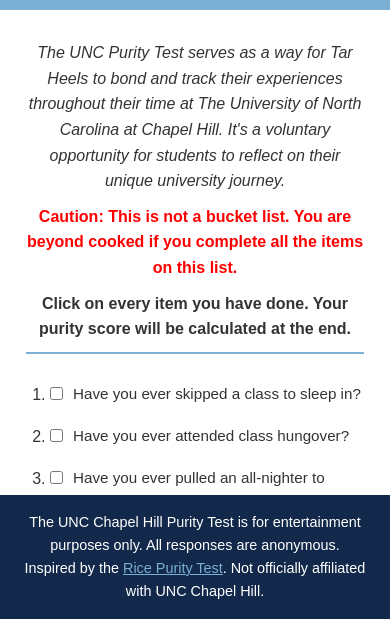
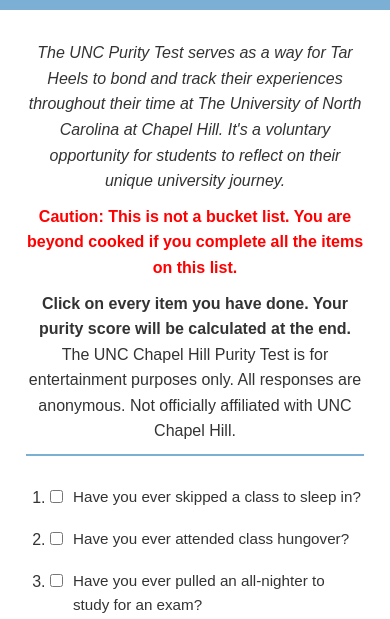
Before and after one commit to Jimngn/unc-rice-purity, a website: page index.html in a window 390 px wide. Shown: the part 225-844 px from the top of the page. Drawn offline with nearby package versions, Linux system fonts and the light colour scheme.

Commit message:
Changed footer to top so that mobile can submit

```diff
--- a/index.html
+++ b/index.html
@@ -23,6 +23,9 @@
                 <p><em>The UNC Purity Test serves as a way for Tar Heels to bond and track their experiences throughout their time at The University of North Carolina at Chapel Hill. It's a voluntary opportunity for students to reflect on their unique university journey.</em></p>
                 <p class="warning"><strong>Caution: This is not a bucket list. You are beyond cooked if you complete all the items on this list.</strong></p>
                 <p class="instructions">Click on every item you have done. Your purity score will be calculated at the end.</p>
+                <p>The UNC Chapel Hill Purity Test is for entertainment purposes only. All responses are anonymous. Not officially affiliated with UNC Chapel Hill.</p>
+
+
             </div>
 
             <form id="purityForm">
@@ -53,10 +56,6 @@
         </div>
     </main>
 
-    <footer>
-        <p>The UNC Chapel Hill Purity Test is for entertainment purposes only. All responses are anonymous.</p>
-        <p>Inspired by the <a href="https://ricepuritytest.com/" target="_blank">Rice Purity Test</a>. Not officially affiliated with UNC Chapel Hill.</p>
-    </footer>
 
     <!-- Supabase Client - Properly initialized for browser -->
     <script src="https://cdn.jsdelivr.net/npm/@supabase/supabase-js@2"></script>
```
